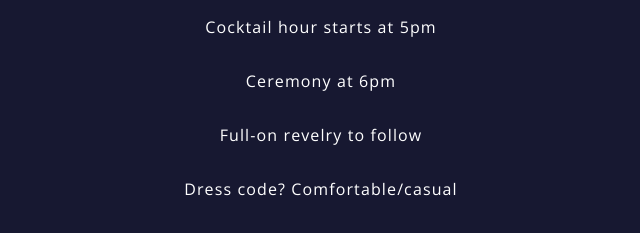
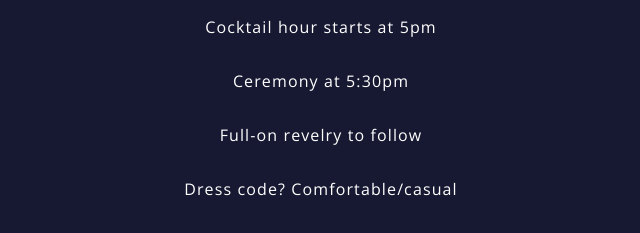
Before and after one commit to tmkelly28/codys-clubhouse, a website: page views/index.html in a window 1280 px wide. Shown: the part 1187-1420 px from the top of the page, 639-1279 px from the left. Drawn offline with nearby package versions, Linux system fonts and the light colour scheme; files that its build step writes are made by us from their sources; grey boxes are pictures that could not be loaded.

Commit message:
update ceremony time

```diff
--- a/views/index.html
+++ b/views/index.html
@@ -61,7 +61,7 @@
             <h2>Ceremony & Reception</h2>
             <p>September 29th, 2018</p>
             <p>Cocktail hour starts at 5pm</p>
-            <p>Ceremony at 6pm</p>
+            <p>Ceremony at 5:30pm</p>
             <p>Full-on revelry to follow</p>
             <p>Dress code? Comfortable/casual</p>
           </div>
```
